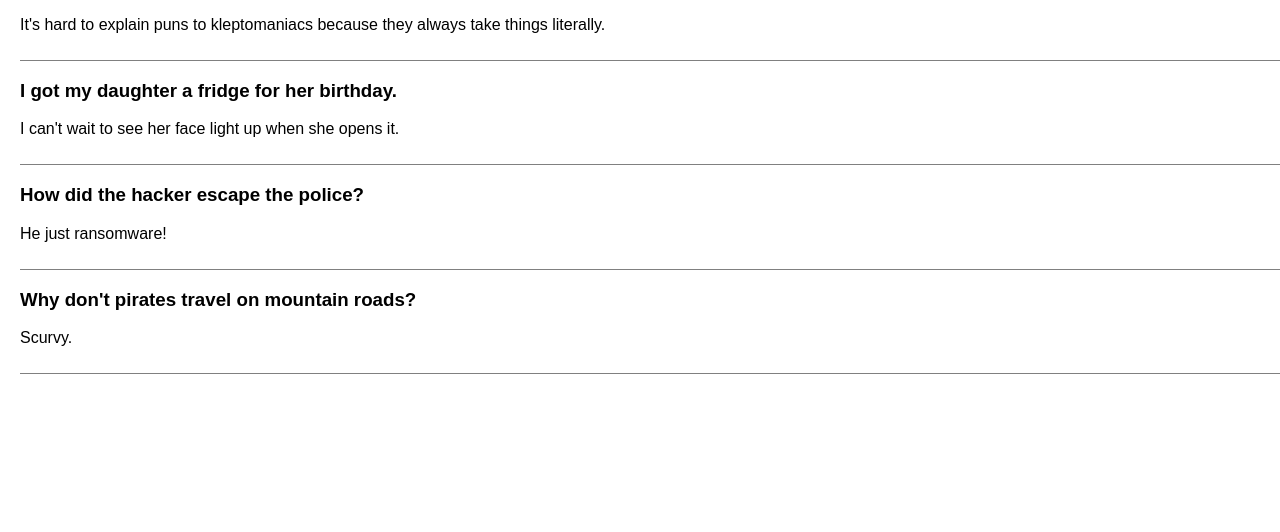
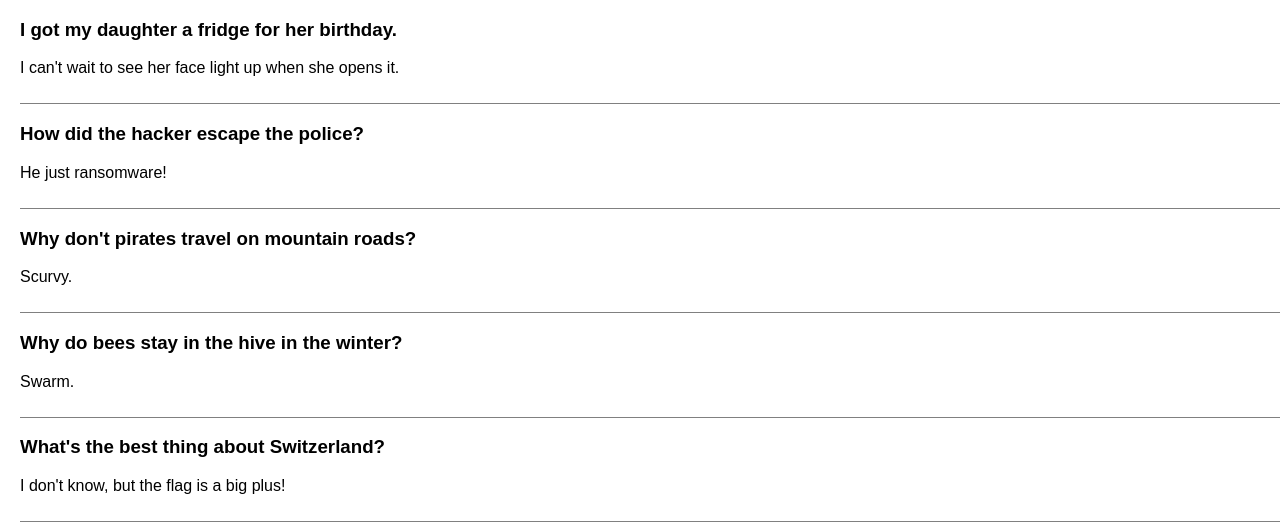
Before and after one commit to harachung90/jokes_react, a React (Create React App) app: page / in a window 1280 px wide. Shown: the top 532 px of the page. Built offline with nearby package versions, Linux system fonts and the light colour scheme.

Commit message:
Fourth commit. Learned to use .map function to do the same thing (and save lines of codes and energy!)

```diff
--- a/src/App.js
+++ b/src/App.js
@@ -1,10 +1,20 @@
 import './App.css';
 import Jokes from "./Jokes";
+import JokesData from "./JokesData";
+import jokesData from "./JokesData";
 
 function App() {
+    const jokeElement = jokesData.map(joke => {
+        return <Jokes
+            setup={joke.setup}
+            punchline={joke.punchline}
+        />
+    })
+
   return (
     <div className="App">
-        <Jokes
+        {jokeElement}
+{/*        <Jokes
             punchline="It's hard to explain puns to kleptomaniacs because they always take things literally."
             isPun={true}
             upvotes={10}
@@ -25,7 +35,7 @@
             setup="Why don't pirates travel on mountain roads?"
             punchline="Scurvy."
             isPun={true}
-        />
+        />*/}
     </div>
   );
 }
--- /dev/null
+++ b/src/JokesData.js
@@ -0,0 +1,22 @@
+export default [
+    {
+        setup: "I got my daughter a fridge for her birthday.",
+        punchline: "I can't wait to see her face light up when she opens it."
+    },
+    {
+        setup: "How did the hacker escape the police?",
+        punchline: "He just ransomware!"
+    },
+    {
+        setup: "Why don't pirates travel on mountain roads?",
+        punchline: "Scurvy."
+    },
+    {
+        setup: "Why do bees stay in the hive in the winter?",
+        punchline: "Swarm."
+    },
+    {
+        setup: "What's the best thing about Switzerland?",
+        punchline: "I don't know, but the flag is a big plus!"
+    }
+]
```
